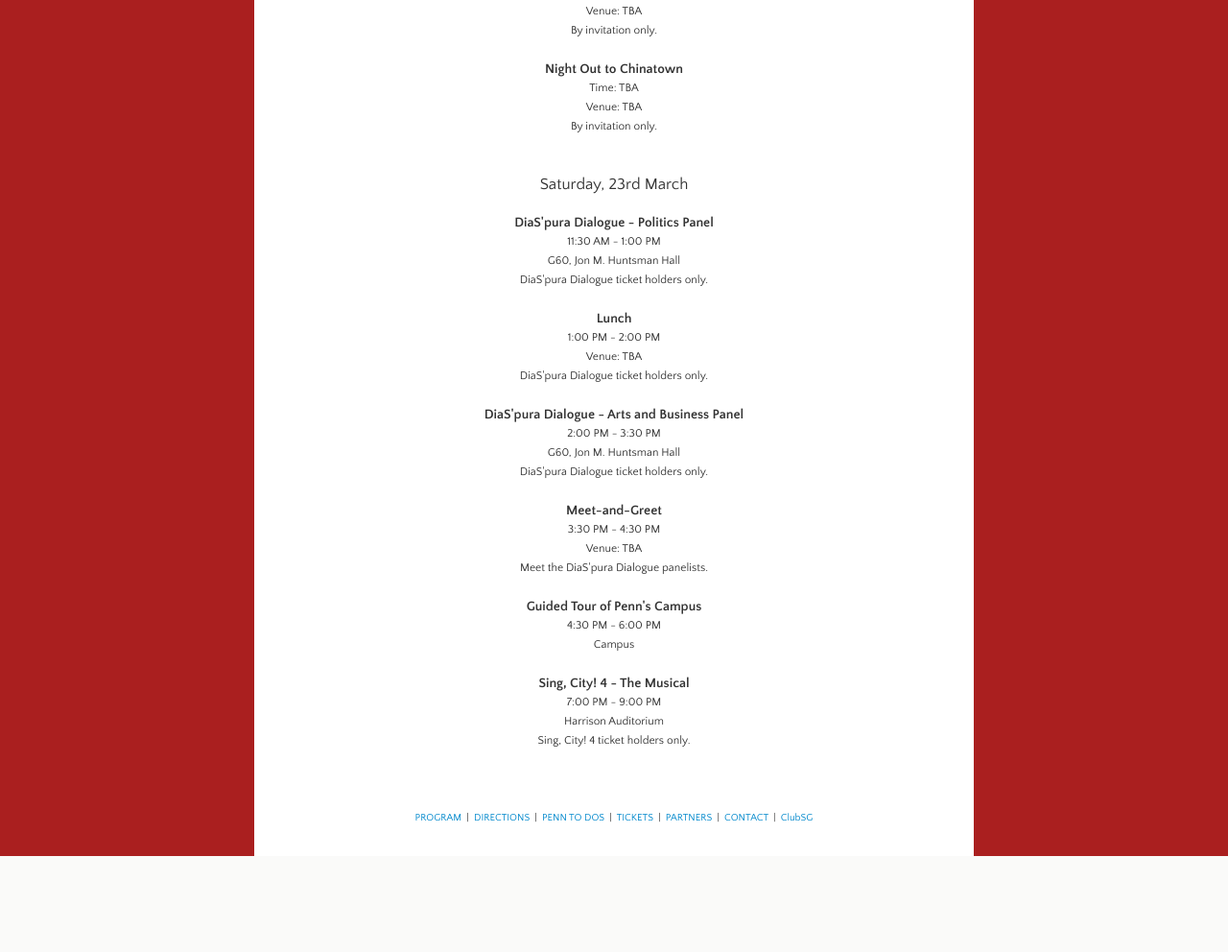
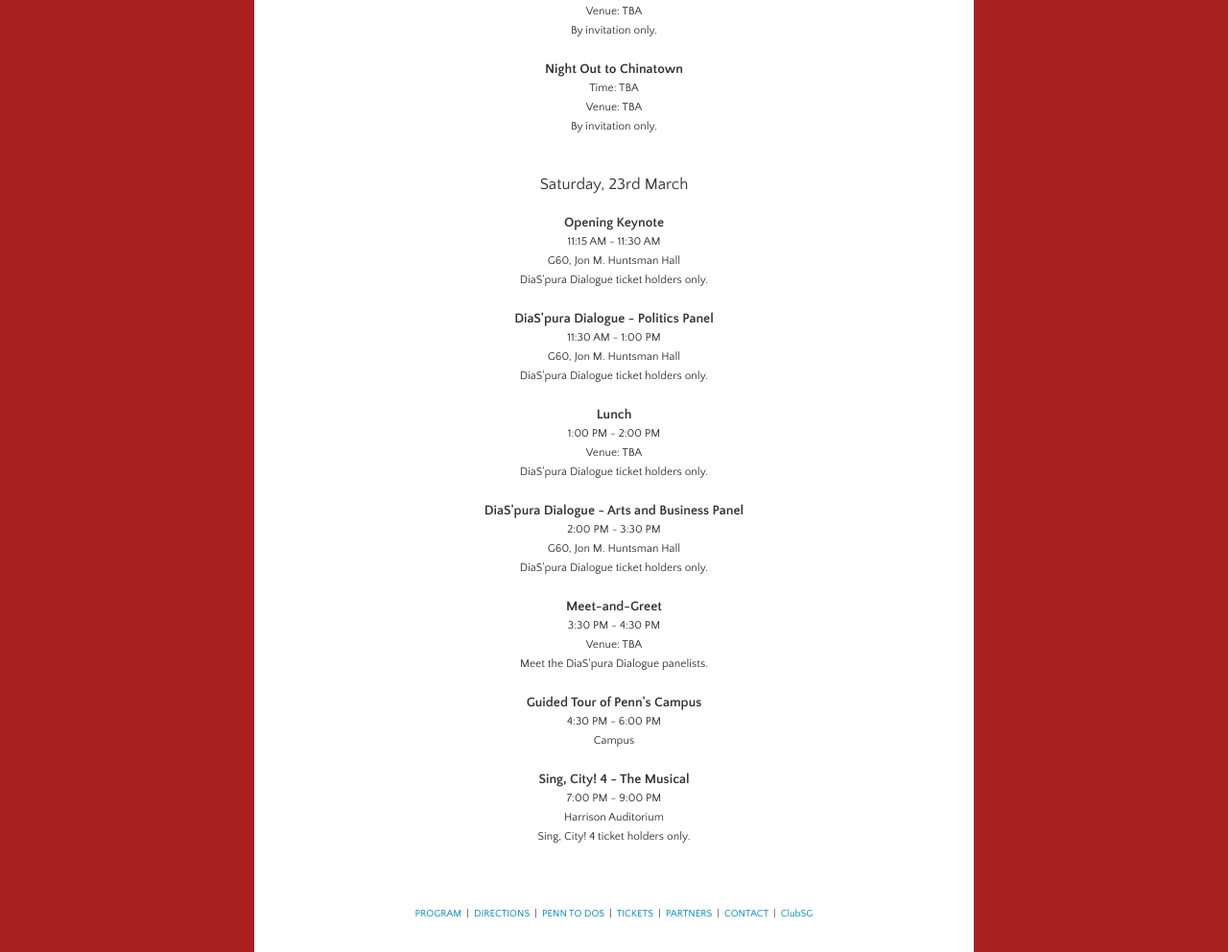
Before and after one commit to jevonyeoh/diaspura, a Rails app: page /schedule in a window 1280 px wide. Shown: the part 552-1544 px from the top of the page at 96% size. Before the commit the page ends 1444 px from the top, so only its background shows below. Run offline with Rails 7, Linux system fonts and the light colour scheme; style sheets or scripts are compiled from the project's sources; some libraries are stand-ins or nearby versions.

Commit message:
minor changes

```diff
--- a/app/views/pages/schedule.html.erb
+++ b/app/views/pages/schedule.html.erb
@@ -34,6 +34,16 @@
 
       <div style="font-family: 'Quattrocento Sans', sans-serif; text-align:center; font-size:120%">
         Saturday, 23rd March<br>
+      </div>
+      <br>
+
+      <div style="text-align: center; font-family: 'Quattrocento Sans', sans-serif">
+        <b>Opening Keynote</b><br>
+        <div style="font-size:85%">
+          11:15 AM - 11:30 AM<br>
+          G60, Jon M. Huntsman Hall<br>
+          DiaS'pura Dialogue ticket holders only.
+        </div>
       </div>
       <br>
 
```
